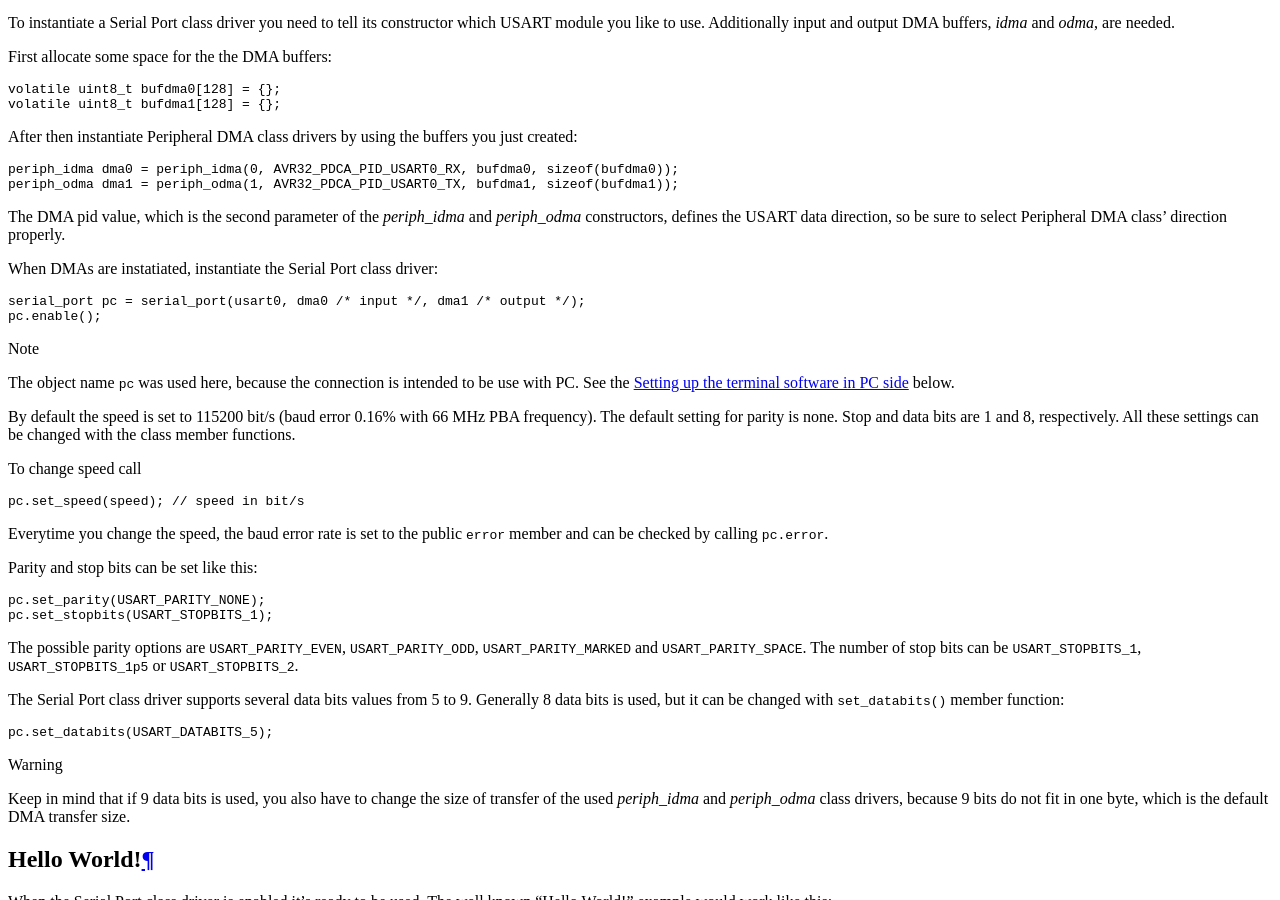
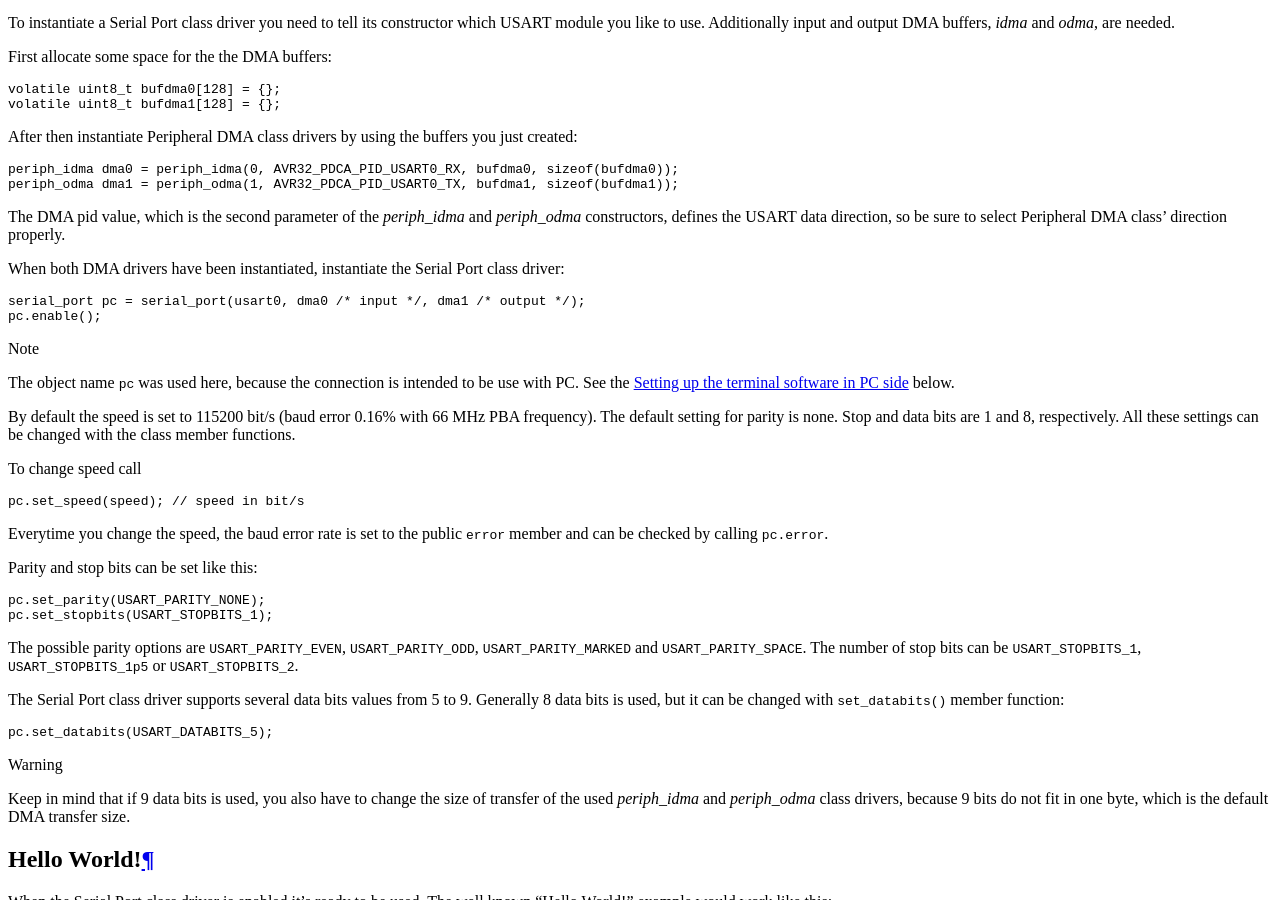
Before and after one commit to aery32/aery32-refguide, a Sphinx documentation site: the page built from source/clsdrv/serial_port.rst, in a window 1280 px wide and 900 px high, scrolled down 323 px. Built offline with Sphinx 7.4.7, drawn with Linux system fonts in a browser that asks for light colours.

Commit message:
Fix typo

```diff
--- a/source/clsdrv/serial_port.rst
+++ b/source/clsdrv/serial_port.rst
@@ -35,7 +35,8 @@ The DMA pid value, which is the second parameter of the *periph_idma* and
 *periph_odma* constructors, defines the USART data direction, so be sure to
 select Peripheral DMA class' direction properly.
 
-When DMAs are instatiated, instantiate the Serial Port class driver:
+When both DMA drivers have been instantiated, instantiate the Serial Port
+class driver:
 
 .. code-block:: c++
 
```
